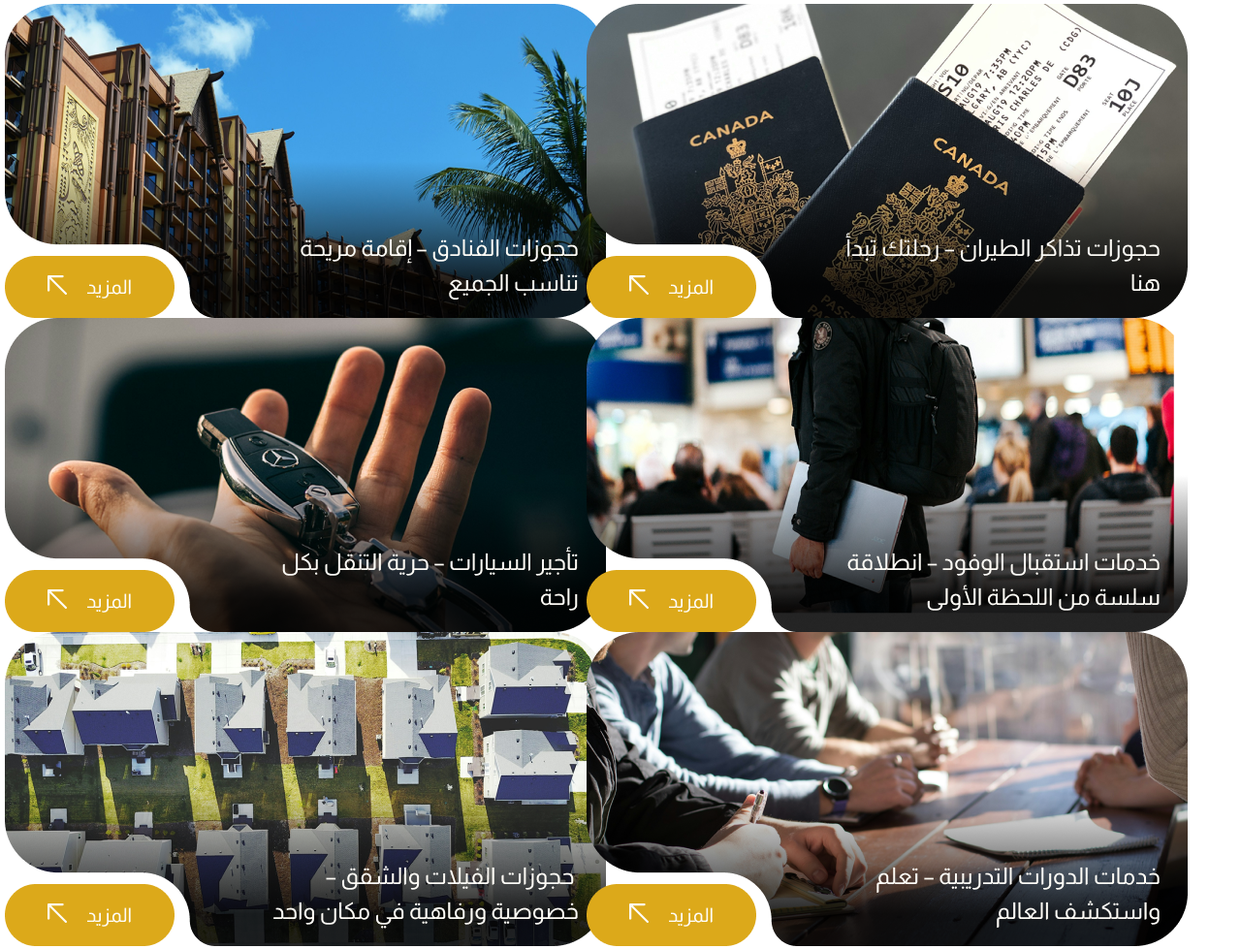
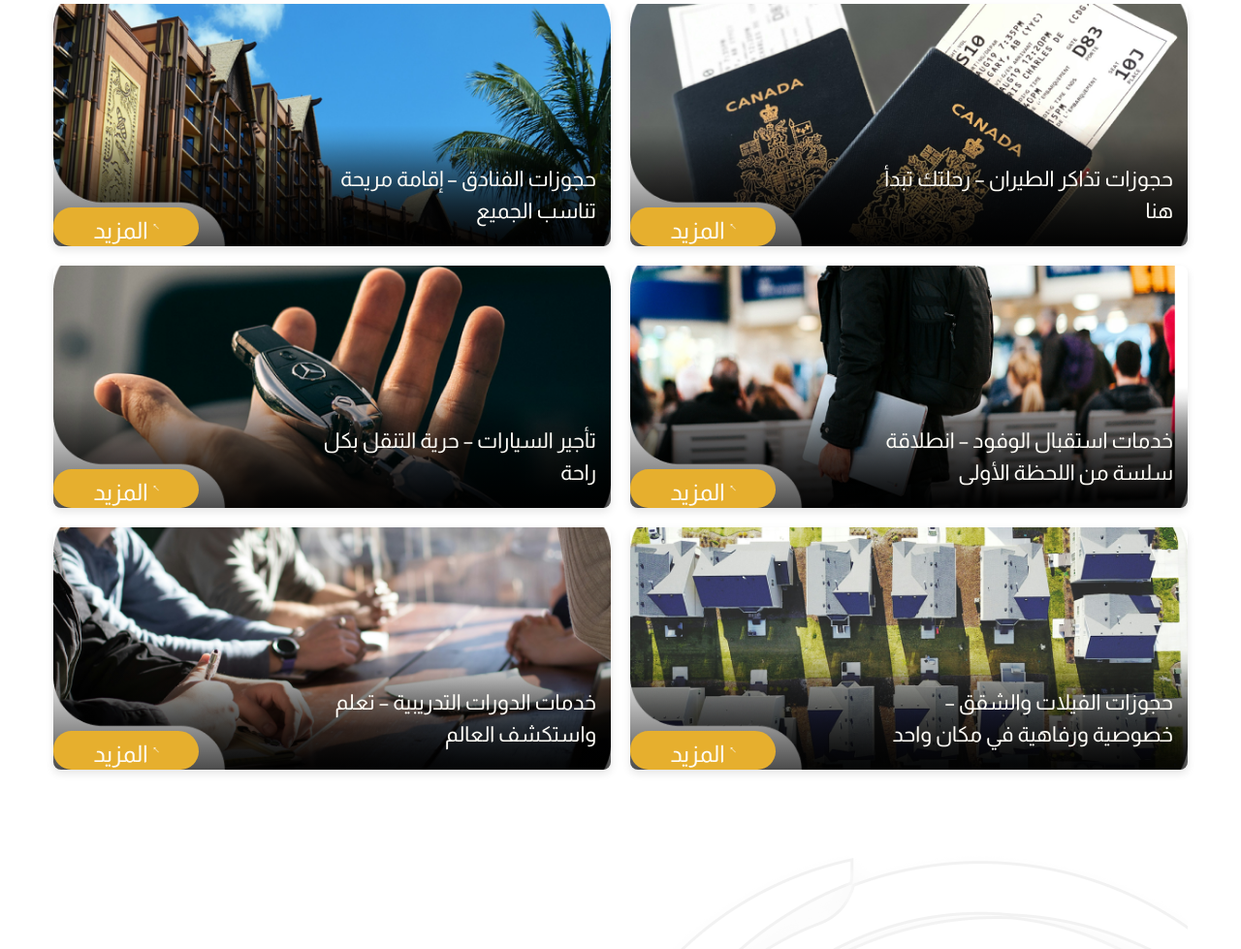
Before and after one commit to AhmedIhsan2002/FLOYAY, a website: page index.html in a window 1280 px wide. Shown: the part 2385-3364 px from the top of the page at 97% size. Drawn offline with nearby package versions, Linux system fonts and the light colour scheme.

Commit message:
edit page index and About

```diff
--- a/index.html
+++ b/index.html
@@ -174,53 +174,95 @@
           <p>سواء كنت تخطط لرحلة عمل أو إجازة لا تُنسى، نقدم لك في أويا حلولًا متكاملة تغطي جميع جوانب سفرك، لتستمتع برحلة مريحة وخالية من المتاعب.</p>
         </div>
 
-        <div class="row">
-          <div class="cards">
+        <div class="grid-container">
+          <!-- Card 1 -->
+          <div class="post-container">
+              <img src="images/imges-servies/Mask group (7).png" alt="Hotel Reservations" class="post-image">
+              <div class="post-text">
+                  <div class="post-title"><h6>حجوزات تذاكر الطيران – رحلتك تبدأ<br> هنا</h6></div>
 
-
-
-
-             <div class="col-lg-6 col-md-6 col-sm-12">
-              <div class="img-card">
-                <img src="images/Card (6).png" alt="">
+              </div>
+              <div class="post-button-container">
+                  <button class="post-button">
+                      <span class="button-icon">↑</span>
+                      <h6>المزيد</h6>
+                  </button>
               </div>
           </div>
 
-            <div class="col-lg-6 col-md-6 col-sm-12">
-              <div class="img-card">
-                <img src="images/Card.png" alt="">
+          <!-- Card 2 -->
+          <div class="post-container">
+              <img src="images/imges-servies/Mask group (9).png" alt="Flight Tickets" class="post-image">
+              <div class="post-text">
+                  <div class="post-title"><h6>حجوزات الفنادق – إقامة مريحة<br> تناسب الجميع</h6></div>
+                  <!-- <div class="post-description">رحلتك تبدأ هنا</div> -->
+              </div>
+              <div class="post-button-container">
+                  <button class="post-button">
+                      <span class="button-icon">↑</span>
+                      <h6>المزيد</h6>
+                  </button>
               </div>
           </div>
 
-            <div class="col-lg-6 col-md-6 col-sm-12">
-              <div class="img-card">
-                <img src="images/Card (2).png" alt="">
+          <!-- Card 3 -->
+          <div class="post-container">
+              <img src="images/imges-servies/Mask group (8).png" alt="Car Rental" class="post-image">
+              <div class="post-text">
+                  <div class="post-title"><h6>خدمات استقبال الوفود – انطلاقة <br> سلسة من اللحظة الأولى</h6></div>
+                  <!-- <div class="post-description">حرية التنقل بكل راحة</div> -->
+              </div>
+              <div class="post-button-container">
+                  <button class="post-button">
+                      <span class="button-icon">↑</span>
+                      <h6>المزيد</h6>
+                  </button>
               </div>
           </div>
 
-            <div class="col-lg-6 col-md-6 col-sm-12">
-              <div class="img-card">
-                <img src="images/Card (1).png" alt="">
+          <!-- Card 4 -->
+          <div class="post-container">
+              <img src="images/imges-servies/Mask group (10).png" alt="Reception Services" class="post-image">
+              <div class="post-text">
+                  <div class="post-title"><h6>تأجير السيارات – حرية التنقل بكل  <br> راحة</h6></div>
+                  <!-- <div class="post-description">انطلاقة سلسة من اللحظة الأولى</div> -->
+              </div>
+              <div class="post-button-container">
+                  <button class="post-button">
+                      <span class="button-icon">↑</span>
+                      <h6>المزيد</h6>
+                  </button>
               </div>
           </div>
 
-            <div class="col-lg-6  col-md-6 col-sm-12">
-              <div class="img-card">
-                <img src="images/Card (3).png" alt="">
+          <!-- Card 5 -->
+          <div class="post-container">
+              <img src="images/imges-servies/Mask group (11).png" alt="Training Courses" class="post-image">
+              <div class="post-text">
+                  <div class="post-title"><h6>حجوزات الفيلات والشقق –  <br>خصوصية ورفاهية في مكان واحد</h6></div>
+                  <!-- <div class="post-description">تعلم واستكشف العالم</div> -->
+              </div>
+              <div class="post-button-container">
+                  <button class="post-button">
+                      <span class="button-icon">↑</span>
+                      <h6>المزيد</h6>
+                  </button>
               </div>
           </div>
 
-            <div class="col-lg-6 col-md-6 col-sm-12">
-              <div class="img-card">
-                <img src="images/Card (4).png" alt="">
+          <!-- Card 6 -->
+          <div class="post-container">
+              <img src="images/imges-servies/Mask group (12).png" alt="Villa and Apartment Reservations" class="post-image">
+              <div class="post-text">
+                  <div class="post-title"><h6>خدمات الدورات التدريبية – تعلم <br> واستكشف العالم</h6></div>
+                  <!-- <div class="post-description">خصوصية ورفاهية في مكان واحد</div> -->
               </div>
-
-
-
-
-
-
-
+              <div class="post-button-container">
+                  <button class="post-button">
+                      <span class="button-icon">↑</span>
+                      <h6>المزيد</h6>
+                  </button>
+              </div>
           </div>
       </div>
 
```
Also changed, not shown: About us.html (+72 -31 lines). Lines whose indentation alone changed are shown as unchanged.
